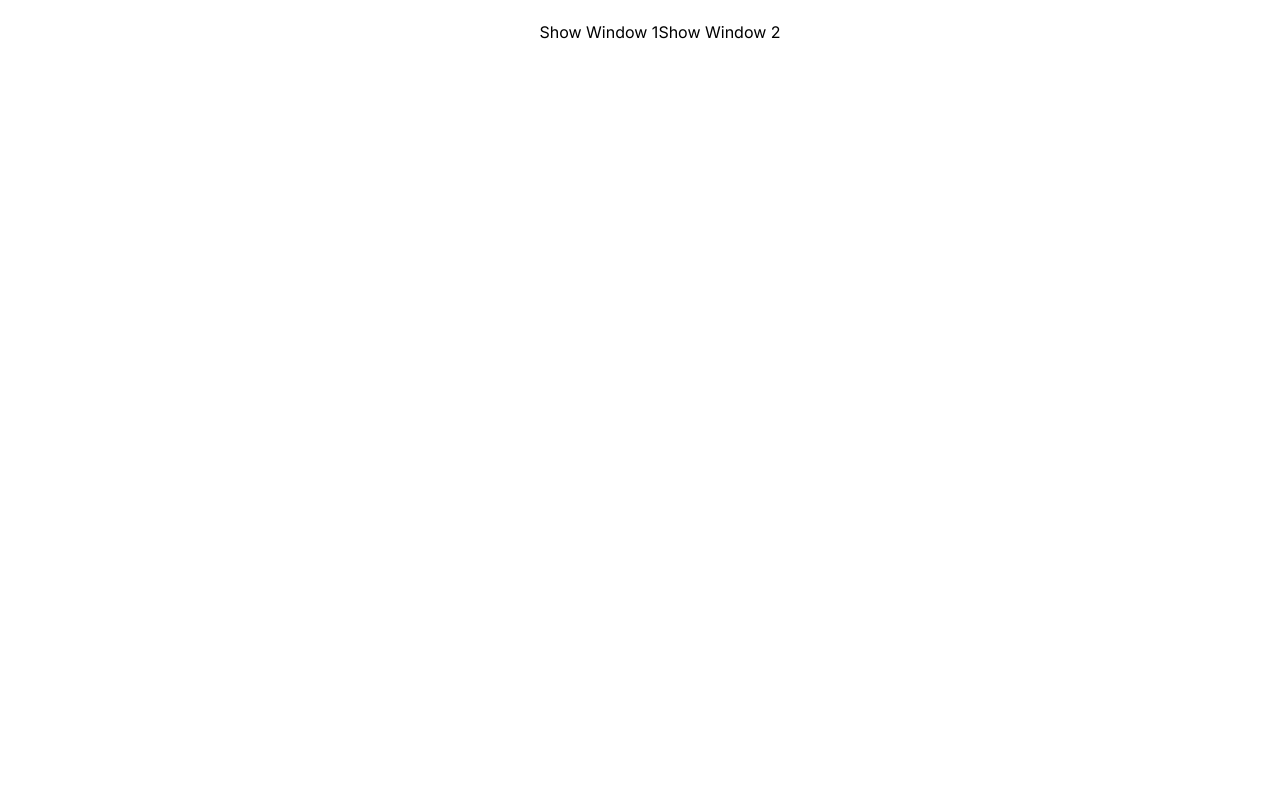
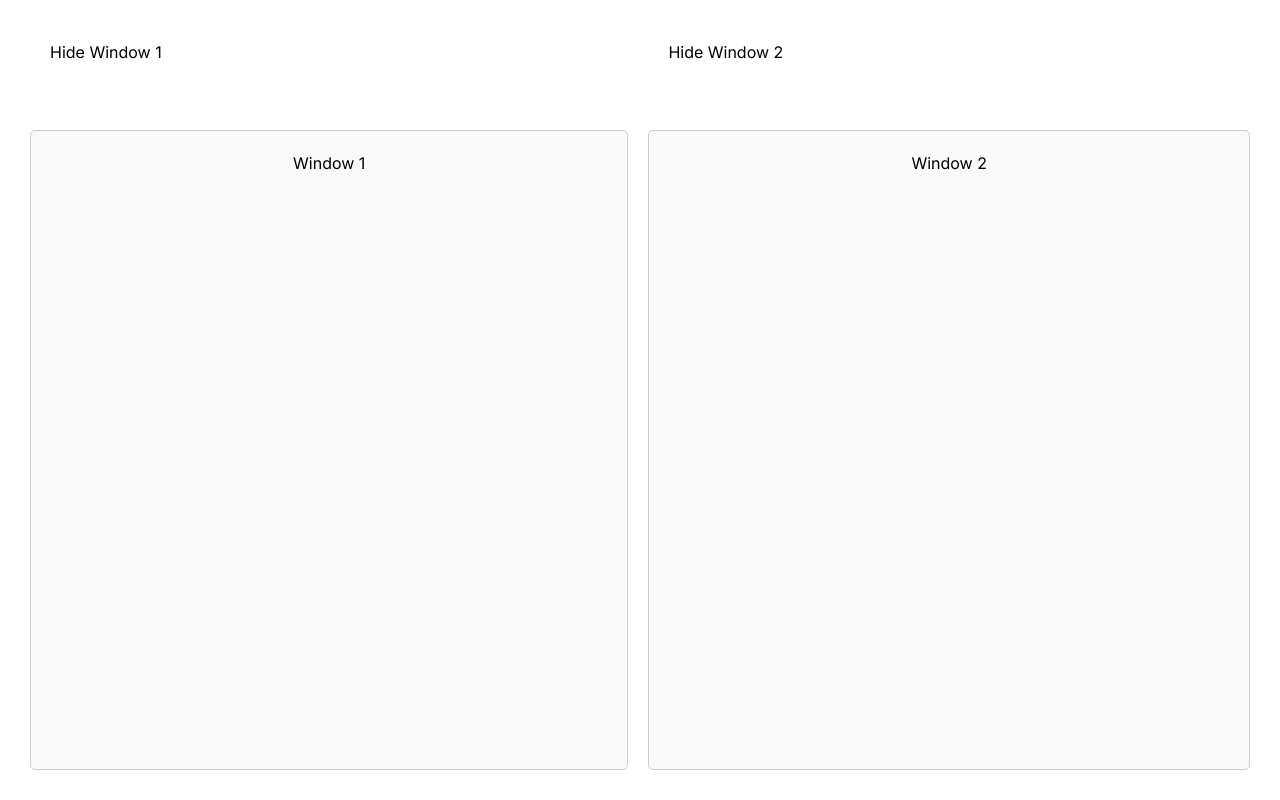
Before and after one commit to rocketbop/song-wallet, a Next.js app: page / in a window 1280 px wide. Built offline with nearby package versions, Linux system fonts and the light colour scheme.

Commit message:
Get the windows aligned properly - Full width when there is one, half-width when two

```diff
--- a/app/globals.css
+++ b/app/globals.css
@@ -21,6 +21,7 @@ body {
   margin: 10px;
   padding: 10px 20px;
   font-size: 16px;
+  display: flex;
 }
 
 .container {
@@ -28,6 +29,19 @@ body {
   height: 100vh;
 }
 
+.menu {
+  display: flex;
+}
+
+.button {
+  flex-direction: column;
+  flex-grow: 1;
+  height: 10vh;
+
+}
+.windows {
+  display: flex;
+}
 .window {
   border: 1px solid #ccc;
   padding: 20px;
@@ -37,6 +51,8 @@ body {
   height: 100%;
   display: flex;
   flex-direction: column;
+  flex-grow: 1;
+  height: 80vh;
 }
 
 /* Apply full-width style to the visible window */
--- a/app/page.tsx
+++ b/app/page.tsx
@@ -3,8 +3,8 @@ import React, { useState } from 'react';
 import Image from 'next/image'
 
 export default function Home() {
-  const [window1Visible, setWindow1Visible] = useState(false);
-  const [window2Visible, setWindow2Visible] = useState(false);
+  const [window1Visible, setWindow1Visible] = useState(true);
+  const [window2Visible, setWindow2Visible] = useState(true);
   const [bothWindowsHidden, setBothWindowsHidden] = useState(true);
 
   const toggleWindow1 = () => {
@@ -22,14 +22,17 @@ export default function Home() {
   };
 
   return (
-    <div className={`App ${bothWindowsHidden ? 'full-width' : ''}`}>
-      <button onClick={toggleWindow1}>
+    <div className={`App`}>
+      <div className="menu">
+        <button className="button" onClick={toggleWindow1}>
           {window1Visible ? 'Hide Window 1' : 'Show Window 1'}
         </button>
-      <button onClick={toggleWindow2}>
+        <button className="button" onClick={toggleWindow2}>
           {window2Visible ? 'Hide Window 2' : 'Show Window 2'}
         </button>
+      </div>
 
+      <div className="windows">
         {window1Visible && (
           <div className="window" id="window1">
             <h2>Window 1</h2>
@@ -44,5 +47,6 @@ export default function Home() {
           </div>
         )}
       </div>
+    </div>
   );
 }
```
Lines whose indentation alone changed are shown as unchanged.
